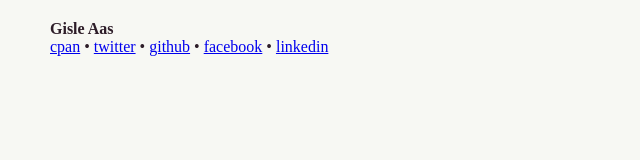
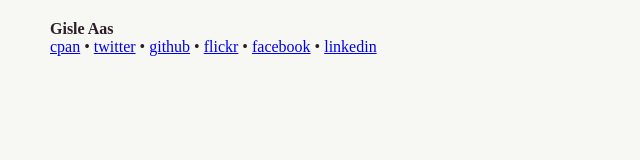
Before and after one commit to gisle/gisle.github.com, a plain HTML site: page index.html in a window 1280 px wide. Shown: the top 160 px of the page, without its empty margins (0-640 px from the left). Drawn offline with Linux system fonts and the light colour scheme.

Commit message:
I also have a flickr page.

```diff
--- a/index.html
+++ b/index.html
@@ -15,6 +15,7 @@
   <a href="http://search.cpan.org/~gaas/">cpan</a>
 &#x2022; <a href="http://twitter.com/gisle">twitter</a>
 &#x2022; <a href="http://github.com/gisle">github</a>
+&#x2022; <a href="http://flickr.com/photos/gisle">flickr</a>
 &#x2022; <a href="http://www.facebook.com/people/Gisle-Aas/556592320">facebook</a>
 &#x2022; <a href="http://www.linkedin.com/in/gisle">linkedin</a>
 </p>
```
